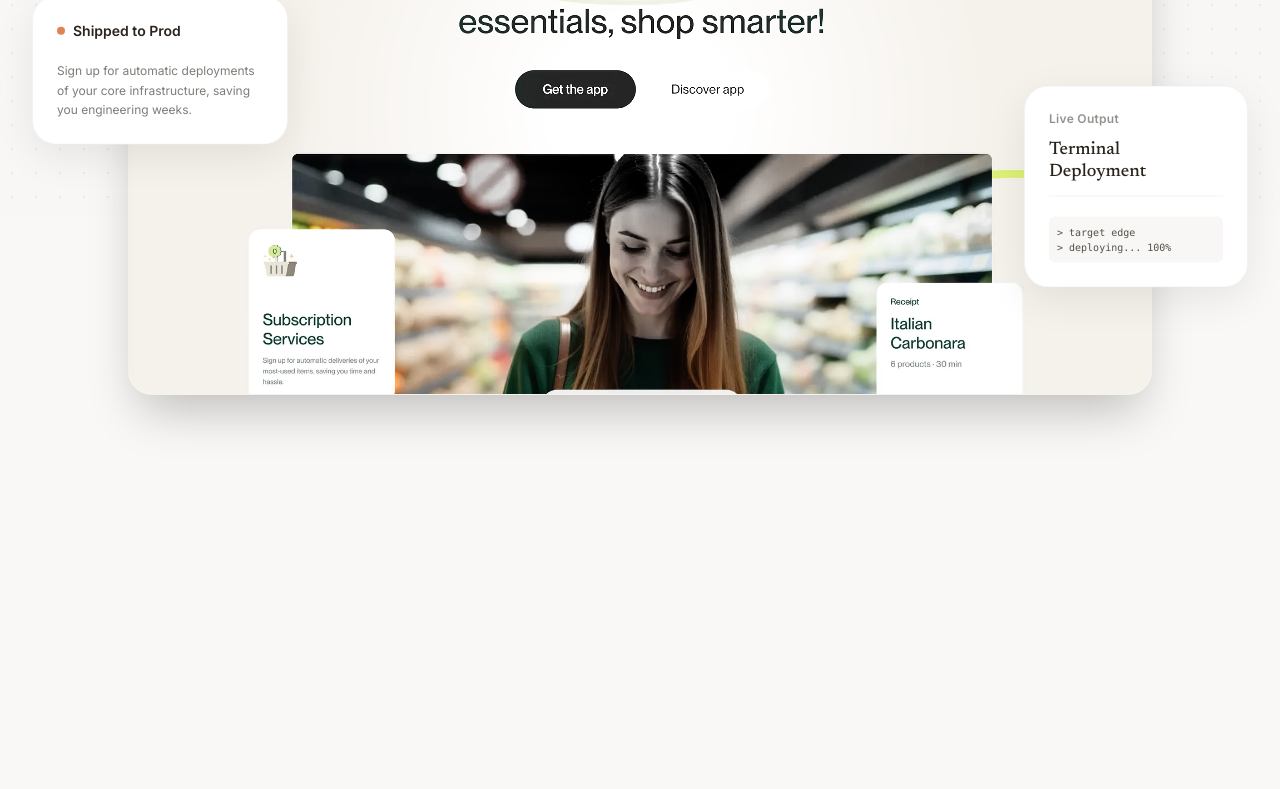
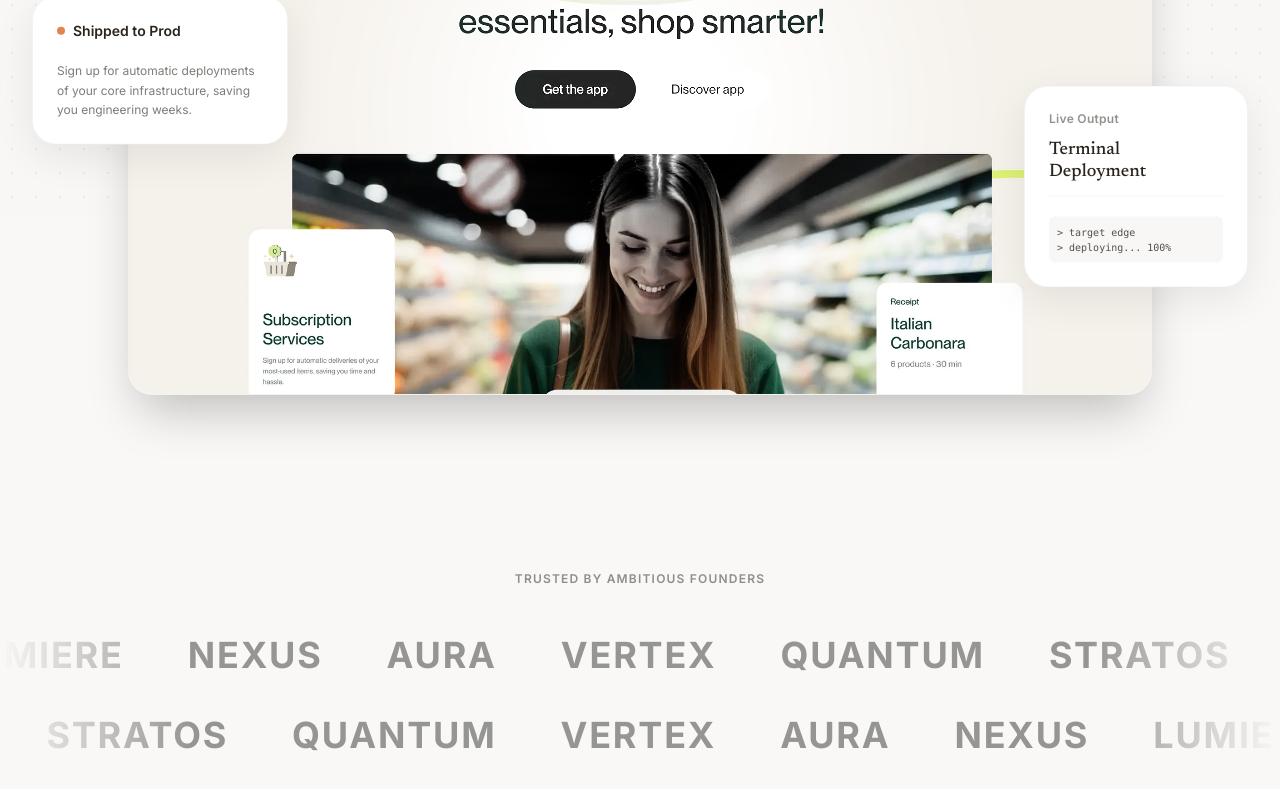
Before and after one commit to samradh15/1000xdev-sample, a Next.js app: page / in a window 1280 px wide. Shown: the part 583-1372 px from the top of the page. Before the commit the page ends 1058 px from the top, so only its background shows below. Built offline with nearby package versions, Linux system fonts and the light colour scheme.

Commit message:
feat: infinite logo marquee with css linear gradients and bidirectional scrolling

```diff
--- a/app/globals.css
+++ b/app/globals.css
@@ -10,6 +10,29 @@
   --color-text: var(--foreground);
   --font-sans: var(--font-sans);
   --font-serif: var(--font-newsreader);
+
+  --animate-marquee: marquee 40s linear infinite;
+  --animate-marquee-reverse: marquee-reverse 40s linear infinite;
+}
+
+@keyframes marquee {
+  from {
+    transform: translateX(0);
+  }
+
+  to {
+    transform: translateX(-100%);
+  }
+}
+
+@keyframes marquee-reverse {
+  from {
+    transform: translateX(-100%);
+  }
+
+  to {
+    transform: translateX(0);
+  }
 }
 
 @media (prefers-color-scheme: dark) {
--- a/app/page.tsx
+++ b/app/page.tsx
@@ -1,11 +1,13 @@
 import Navbar from "@/components/Navbar";
 import Hero from "@/components/Hero";
+import TrustMarquee from "@/components/TrustMarquee";
 
 export default function Home() {
   return (
     <main className="min-h-screen flex flex-col relative w-full overflow-hidden">
       <Navbar />
       <Hero />
+      <TrustMarquee />
     </main>
   );
 }
--- /dev/null
+++ b/components/TrustMarquee.tsx
@@ -0,0 +1,62 @@
+import React from 'react';
+
+const LOGOS = ["NEXUS", "AURA", "VERTEX", "QUANTUM", "STRATOS", "LUMIERE"];
+
+export default function TrustMarquee() {
+    return (
+        <section className="w-full py-24 relative z-10">
+            <div className="max-w-7xl mx-auto px-6 mb-12">
+                <h2 className="text-center text-[10px] sm:text-xs font-sans font-semibold tracking-widest text-[#2A241D]/50 uppercase">
+                    Trusted by ambitious founders
+                </h2>
+            </div>
+
+            <div
+                className="relative flex flex-col gap-10 overflow-hidden"
+                style={{
+                    WebkitMaskImage: 'linear-gradient(to right, transparent, black 15%, black 85%, transparent)',
+                    maskImage: 'linear-gradient(to right, transparent, black 15%, black 85%, transparent)'
+                }}
+            >
+
+                {/* Row 1: Moving Right (Reverse Keyframes: -100% to 0) */}
+                <div className="flex w-full">
+                    <div className="flex shrink-0 animate-marquee-reverse min-w-full justify-around items-center gap-16 pr-16">
+                        {LOGOS.map((logo, i) => (
+                            <span key={`r1-a-${i}`} className="text-3xl sm:text-4xl font-bold tracking-wider text-black opacity-40 hover:opacity-100 transition-opacity duration-300 cursor-default select-none">
+                                {logo}
+                            </span>
+                        ))}
+                    </div>
+                    <div aria-hidden="true" className="flex shrink-0 animate-marquee-reverse min-w-full justify-around items-center gap-16 pr-16">
+                        {LOGOS.map((logo, i) => (
+                            <span key={`r1-b-${i}`} className="text-3xl sm:text-4xl font-bold tracking-wider text-black opacity-40 hover:opacity-100 transition-opacity duration-300 cursor-default select-none">
+                                {logo}
+                            </span>
+                        ))}
+                    </div>
+                </div>
+
+                {/* Row 2: Moving Left (Normal Keyframes: 0 to -100%) */}
+                {/* We reverse the array so the second row looks a bit different */}
+                <div className="flex w-full">
+                    <div className="flex shrink-0 animate-marquee min-w-full justify-around items-center gap-16 pr-16">
+                        {[...LOGOS].reverse().map((logo, i) => (
+                            <span key={`r2-a-${i}`} className="text-3xl sm:text-4xl font-bold tracking-wider text-black opacity-40 hover:opacity-100 transition-opacity duration-300 cursor-default select-none">
+                                {logo}
+                            </span>
+                        ))}
+                    </div>
+                    <div aria-hidden="true" className="flex shrink-0 animate-marquee min-w-full justify-around items-center gap-16 pr-16">
+                        {[...LOGOS].reverse().map((logo, i) => (
+                            <span key={`r2-b-${i}`} className="text-3xl sm:text-4xl font-bold tracking-wider text-black opacity-40 hover:opacity-100 transition-opacity duration-300 cursor-default select-none">
+                                {logo}
+                            </span>
+                        ))}
+                    </div>
+                </div>
+
+            </div>
+        </section>
+    );
+}
```
